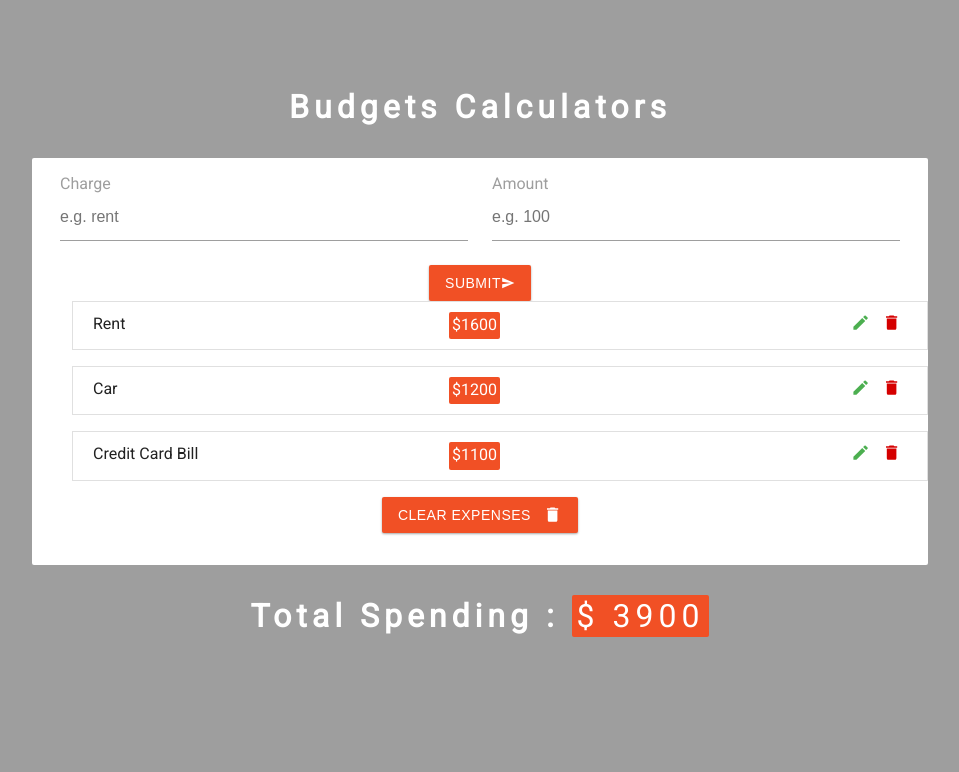
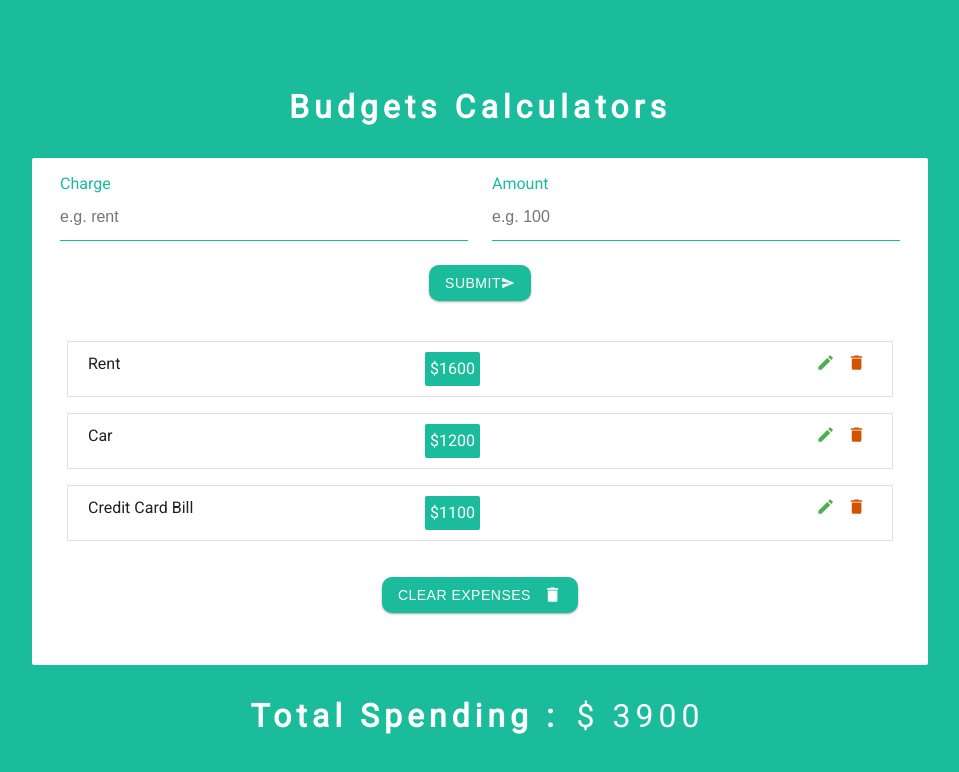
Before and after one commit to Caiheng111/budget-calculator, a React (Create React App) app: page / in a window 1280 px wide. Shown: the top 772 px of the page, without its empty margins (160-1119 px from the left). Built offline with nearby package versions, Linux system fonts and the light colour scheme.

Commit message:
add styling

```diff
--- a/src/App.css
+++ b/src/App.css
@@ -1,10 +1,10 @@
 @import url("https://fonts.googleapis.com/css?family=Roboto&display=swap");
 :root {
-  --primaryColor: #f15025;
+  --primaryColor: #1abc9c;
   --mainWhite: #fff;
   --mainBlack: #222;
-  --mainGrey: #9e9e9e;
-  --mainRed: #d50000;
+  --mainGrey: #1abc9c;
+  --mainRed: #d35400;
   --mainGreen: #4caf50;
 }
 * {
@@ -67,13 +67,14 @@ label {
   font-size: 14px;
   outline: 0;
   border: none;
-  border-radius: 2px;
+  border-radius: 10px;
   display: block;
   height: 36px;
   line-height: 36px;
   padding: 0 16px;
   text-transform: uppercase;
   margin: 0 auto;
+  margin-bottom: 20px !important;
   cursor: pointer;
   box-shadow: 0 1px 3px rgba(0, 0, 0, 0.12), 0 1px 2px rgba(0, 0, 0, 0.24);
   transition: all 0.3s cubic-bezier(0.25, 0.8, 0.25, 1);
@@ -81,7 +82,7 @@ label {
   align-items: center;
 }
 .btn:hover {
-  box-shadow: 0 14px 28px rgba(0, 0, 0, 0.25), 0 10px 10px rgba(0, 0, 0, 0.22);
+  box-shadow: 0 14px 20px rgba(0, 0, 0, 0.25), 0 10px 10px rgba(0, 0, 0, 0.22);
 }
 .btn-icon {
   margin-left: 0.75rem;
@@ -92,6 +93,9 @@ label {
   list-style-type: none;
   border: none;
   padding: 0;
+}
+.items{
+  padding:20px 35px;
 }
 .item {
   background-color: var(--mainWhite);
@@ -117,12 +121,12 @@ label {
   text-transform: capitalize;
 }
 .amount {
-  font-weight: 300;
+  font-weight: 400;
   font-size: 1rem;
   color: var(--mainWhite);
   background-color: var(--primaryColor);
   border-radius: 2px;
-  padding: 1px 3px;
+  padding: 5px 5px;
 }
 .clear-btn,
 .edit-btn {
@@ -137,6 +141,7 @@ label {
 }
 .edit-btn {
   color: var(--mainGreen);
+
 }
 .total {
   font-weight: 300;
--- a/src/components/ExpenseForm.js
+++ b/src/components/ExpenseForm.js
@@ -33,7 +33,7 @@ import {MdSend} from 'react-icons/md'
           </div>
      </div>
       <button type="submit" className="btn">
-        {edit? "edit" : "submit"}
+        {edit? "Edit" : "Submit"}
          <MdSend/>
         </button>
     </form>
--- a/src/components/ExpenseList.js
+++ b/src/components/ExpenseList.js
@@ -6,7 +6,7 @@ import {MdDelete} from 'react-icons/md'
  const ExpenseList = ({expenses,handleDelete, handleEdit, clearItems}) => {
   return (
     <>
-      <ul>
+      <ul className="items">
         {expenses.map(expense=>{
           return <Item key ={expense.id}
           expense= {expense}
```
Also changed, not shown: src/App.js (+0 -9 lines).
